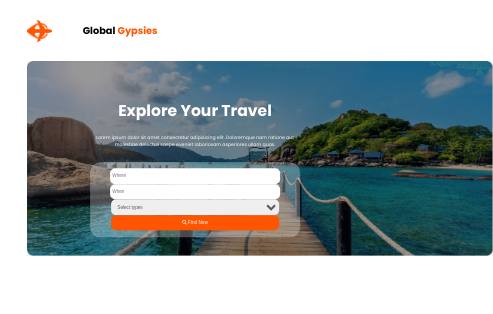
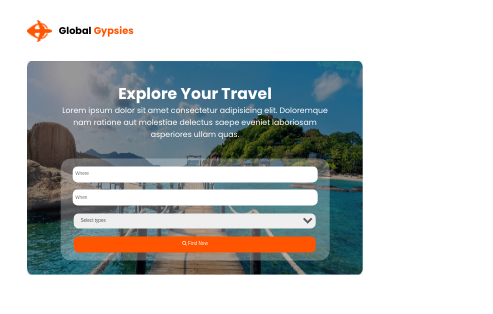
Before and after one commit to Hasna-Kabir/ph-assignment2, a plain HTML site: page index.html in a window 390 px wide. Shown: the whole page, 493 px wide, since content can reach past the window. Drawn offline with Linux system fonts and the light colour scheme.

Commit message:
banner section completed

```diff
--- a/styles/style.css
+++ b/styles/style.css
@@ -105,18 +105,34 @@ nav li{
     .nav-contents{
         display: none;
     }
+    .nav-title{
+        justify-content: flex-start;
+    }
     .banner-inputs{
         flex-direction: column;
         width: 80%;
         margin: 0 auto;
+        gap: 2vw;
+        padding: 2vw 0;
     }
     .banner-inputs input, .banner-inputs select, .banner-inputs button{
-        width: 80%;
+        width: 90%;
         height: 4vw;
     }
+    .banner-title{
+        font-size: 4vw;
+        margin: 0;
+    }
+    .banner-text{
+        width: 90%;
+    }
+    .banner-text p{
+        width: 100%;
+        font-size: 2vw;
+        margin: 0;
+    }
     .banner-img img{
-        height: 50vw;
-        width: fit-content;
+        height: 55vw;
     }
 }
 @media screen and (min-width: 600.1px) and (max-width:991.9px) {
```
